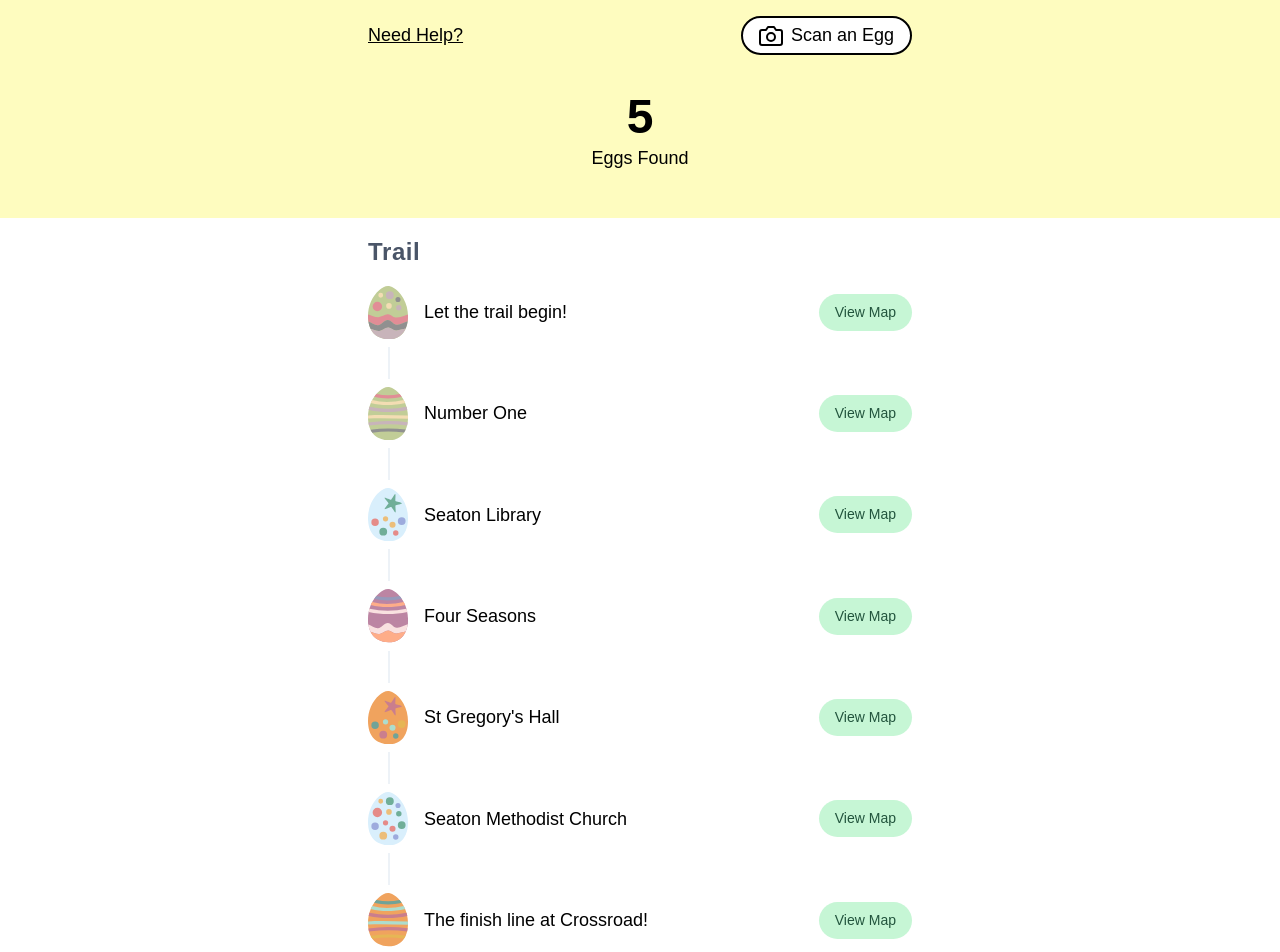
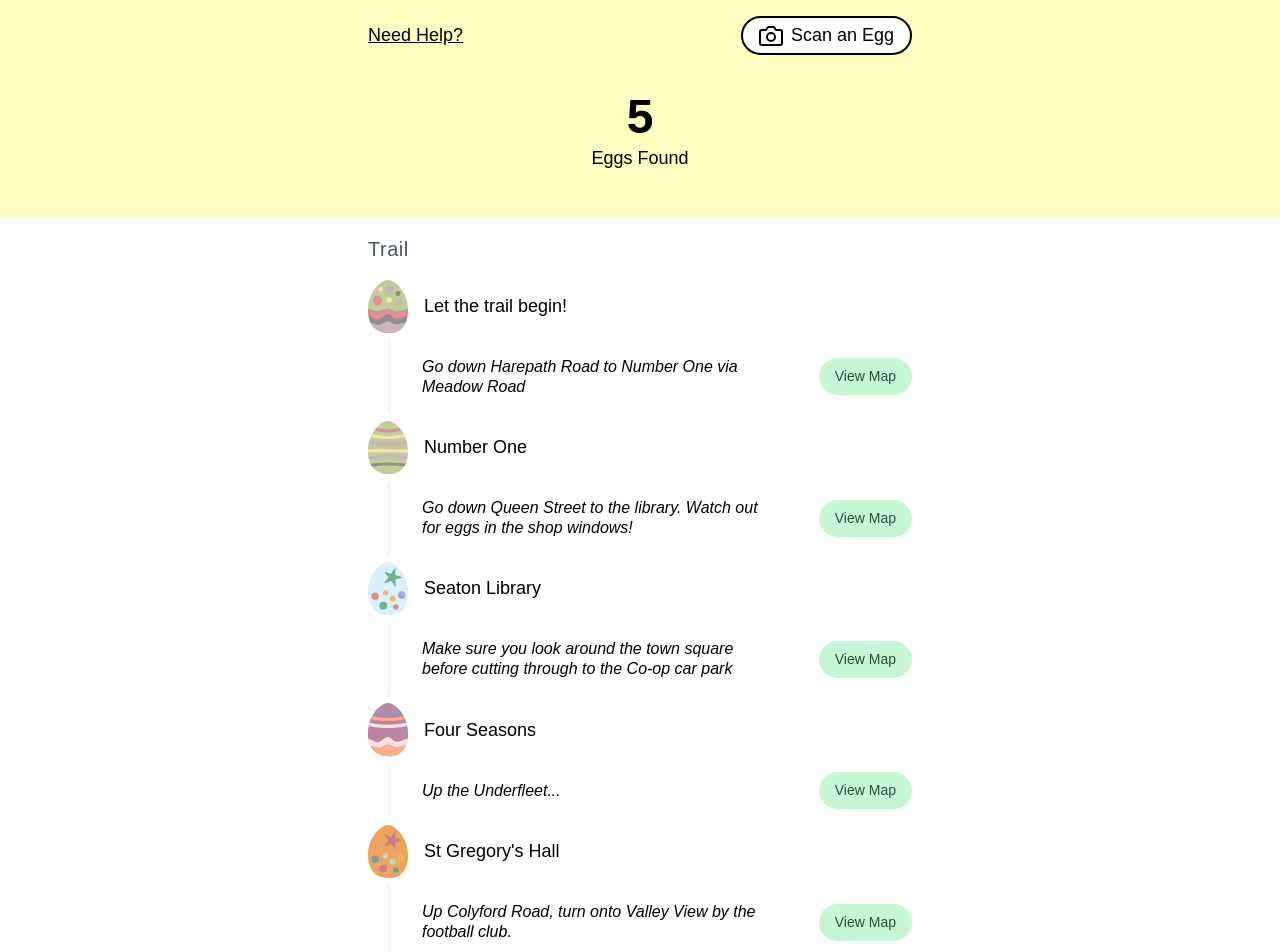
Before and after one commit to crossroadchurch/easter-hunt, a Next.js app: page /play in a window 1280 px wide. Shown: the top 952 px of the page. Built offline with nearby package versions, Linux system fonts and the light colour scheme.

Commit message:
Integration of map component into trail

```diff
--- a/components/play/location.js
+++ b/components/play/location.js
@@ -6,14 +6,7 @@ export default ({ description, egg_id }) => (
       <Egg id={egg_id} />
     </div>
     <div className="w-full flex items-center justify-between">
-      <div className="flex flex-col leading-tight">
-        <h3>{description}</h3>
-      </div>
-      <div>
-        <button className="bg-green-200 text-green-900 px-4 py-2 text-sm font-medium rounded-full whitespace-no-wrap ml-2">
-          View Map
-        </button>
-      </div>
+      <h3>{description}</h3>
     </div>
   </div>
 )
--- /dev/null
+++ b/components/play/spacer.js
@@ -0,0 +1,24 @@
+import { useRouter } from 'next/router'
+
+export default ({ route_notes, cur_stage, x, y, w, h }) => {
+  const router = useRouter()
+  return (
+    <div className="w-full flex items-center justify-between">
+      <div className="py-4 px-8 my-2 ml-5 border-l-2 border-gray-200">
+        <p className="leading-tight text-base italic">{route_notes}</p>
+      </div>
+      <div>
+        <button
+          className="bg-green-200 text-green-900 px-4 py-2 text-sm font-medium rounded-full whitespace-no-wrap ml-2"
+          onClick={() =>
+            router.push(
+              `/map?cur_stage=${cur_stage}&x=${x}&y=${y}&w=${w}&h=${h}`
+            )
+          }
+        >
+          View Map
+        </button>
+      </div>
+    </div>
+  )
+}
--- a/components/play/trail.js
+++ b/components/play/trail.js
@@ -1,23 +1,31 @@
 import Location from './location'
+import Spacer from './spacer'
+import { segments } from '../../qr_codes/easter-data'
+import { route } from 'next/dist/next-server/server/router'
 
-const Spacer = () => (
-  <div className="py-4 my-2 ml-5 border-l-2 border-gray-200"></div>
-)
-
-export default ({ eggs }) => (
+export default ({ eggs }) => {
+  let trailEggs = []
+  for (let i = 0; i < segments.length; i++) {
+    let found = eggs.filter((egg) => egg.egg_id == segments[i].first_egg)[0]
+    trailEggs.push({
+      cur_stage: i.toString(),
+      ...segments[i],
+      ...found
+    })
+  }
+  return (
     <main className="container mx-auto p-4">
-    <h2 className="font-bold text-2xl tracking-wide text-gray-700 mb-4">
-      Trail
-    </h2>
+      <h2 className="text-xl tracking-wide text-gray-700 mb-4">Trail</h2>
       <section>
-      {eggs.filter(egg => egg.is_trail_node == true).map((egg) => {
+        {trailEggs.map((egg, index) => {
           return (
             <div key={egg.egg_id}>
               <Location {...egg} />
-            <Spacer />
+              {index < trailEggs.length - 1 ? <Spacer {...egg} /> : <span />}
             </div>
           )
         })}
       </section>
     </main>
   )
+}
--- a/qr_codes/easter-data.json
+++ b/qr_codes/easter-data.json
@@ -146,7 +146,7 @@
       "template": "small",
       "location": "Meadow Road - Robert's garden",
       "description": "Meadow Road",
-            "lat": 50.70870,
+      "lat": 50.7087,
       "long": -3.07201,
       "is_trail_node": false,
       "three_words": "archduke.feelers.situates"
@@ -197,7 +197,7 @@
       "location": "Beviss and Beckingsale window",
       "description": "Beviss and Beckingsale",
       "lat": 50.70633,
-            "long": -3.07240,
+      "long": -3.0724,
       "is_trail_node": false,
       "three_words": "forever.describe.hazy"
     },
@@ -256,7 +256,7 @@
       "template": "medium",
       "location": "Coastal Crafts window",
       "description": "Coastal Crafts",
-            "lat": 50.70440,
+      "lat": 50.7044,
       "long": -3.07093,
       "is_trail_node": false,
       "three_words": "tidal.singles.cheater"
@@ -416,7 +416,7 @@
       "template": "small",
       "location": "Seaton Methodist fence by final roadside tree",
       "description": "Seaton Methodist Church",
-            "lat": 50.71170,
+      "lat": 50.7117,
       "long": -3.07088,
       "is_trail_node": false,
       "three_words": "crinkled.sunblock.enigma"
@@ -460,6 +460,71 @@
       "long": -3.07578,
       "is_trail_node": true,
       "three_words": "concluded.outbid.reception"
+    }
+  ],
+  "segments": [
+    {
+      "first_egg": "00",
+      "last_egg": "12",
+      "route_notes": "Go down Harepath Road to Number One via Meadow Road",
+      "x": "150",
+      "y": "0",
+      "w": "675",
+      "h": "1200"
+    },
+    {
+      "first_egg": "13",
+      "last_egg": "17",
+      "route_notes": "Go down Queen Street to the library.  Watch out for eggs in the shop windows!",
+      "x": "400",
+      "y": "800",
+      "w": "450",
+      "h": "800"
+    },
+    {
+      "first_egg": "18",
+      "last_egg": "23",
+      "route_notes": "Make sure you look around the town square before cutting through to the Co-op car park",
+      "x": "500",
+      "y": "900",
+      "w": "450",
+      "h": "800"
+    },
+    {
+      "first_egg": "24",
+      "last_egg": "31",
+      "route_notes": "Up the Underfleet...",
+      "x": "500",
+      "y": "400",
+      "w": "675",
+      "h": "1200"
+    },
+    {
+      "first_egg": "32",
+      "last_egg": "35",
+      "route_notes": "Up Colyford Road, turn onto Valley View by the football club.",
+      "x": "650",
+      "y": "50",
+      "w": "450",
+      "h": "800"
+    },
+    {
+      "first_egg": "36",
+      "last_egg": "40",
+      "route_notes": "Make your way back up to Harepath Road, then return to Crossroad and see Jesse to claim your prize!",
+      "x": "200",
+      "y": "0",
+      "w": "630",
+      "h": "1120"
+    },
+    {
+      "first_egg": "41",
+      "last_egg": "41",
+      "route_notes": "",
+      "x": "200",
+      "y": "0",
+      "w": "900",
+      "h": "1600"
     }
   ],
   "basket_positions": [
```
Also changed, not shown: pages/basket_test.js (+7 -4 lines), pages/map.js (+46 -15 lines), 1 other file (tests, documents, lock files or other folders). Lines whose indentation alone changed are shown as unchanged.
